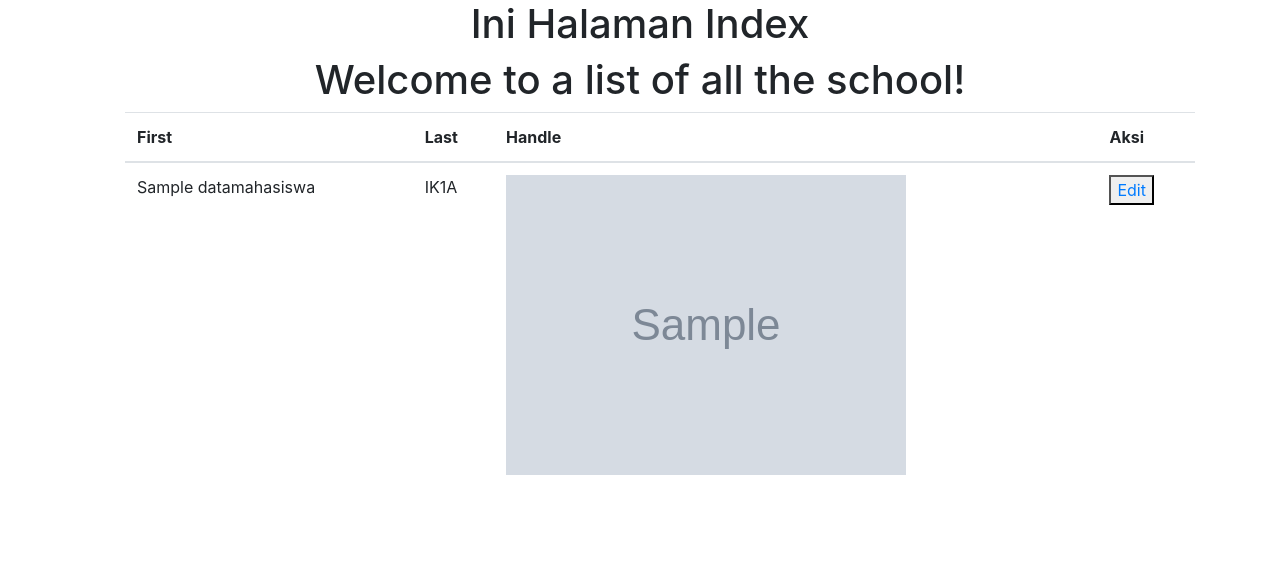
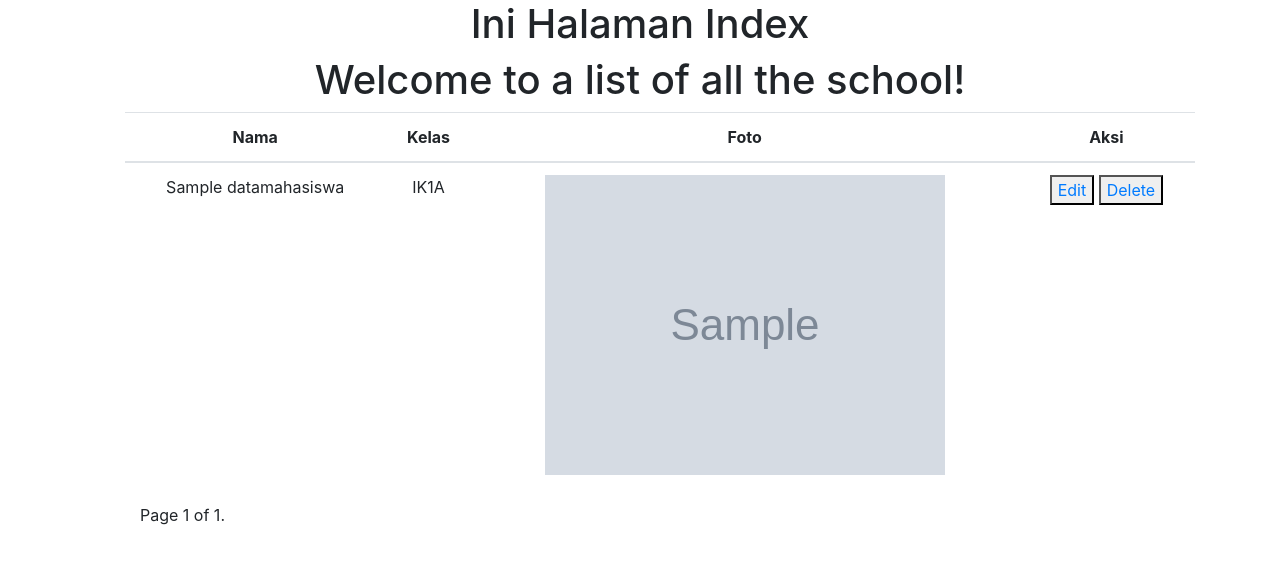
Before and after one commit to satriotol/DJANGO-ANLOS, a Django app: page / in a window 1280 px wide. Shown: the part 56-620 px from the top of the page. Run offline with Django 3.2, Linux system fonts and the light colour scheme; tables that the repository leaves empty hold one stand-in row (values such as "Sample post"); grey boxes marked "Sample" are stand-in pictures; some libraries are stand-ins or nearby versions.

Commit message:
delete fix

```diff
--- a/anlos/urls.py
+++ b/anlos/urls.py
@@ -23,6 +23,8 @@ from django.conf.urls.static import static
 urlpatterns = [
     path('',views.IndexView.as_view(),name='index'),
     path('<int:pk>/',views.DataMahasiswalDetailView.as_view(),name='detail'),
+    path('buat/',views.DataMahasiswaCreateView.as_view(),name='create'),
+    path('delete/<int:pk>/',views.DataMahasiswaDeleteView.as_view(),name="delete"),
     path('admin/', admin.site.urls),
     # path('',views.SchoolListView.as_view(),name='list'),
 ]+ static(settings.MEDIA_URL, document_root=settings.MEDIA_ROOT)
--- a/project/models.py
+++ b/project/models.py
@@ -37,6 +37,8 @@ class DataMahasiswa(models.Model):
     def __str__(self):
         return self.name
 
+    def get_absolute_url(self):
+        return reverse("index", kwargs={"pk": self.pk})
 
 class School(models.Model):
     name = models.CharField(max_length=256)
--- a/project/views.py
+++ b/project/views.py
@@ -6,6 +6,7 @@ from django.views.generic import (View,TemplateView,ListView,DetailView,
 from project import models
 
 class IndexView(ListView):
+    paginate_by = 2
     context_object_name = 'data'
     model = models.DataMahasiswa
     template_name = 'index.html'
@@ -13,6 +14,17 @@ class DataMahasiswalDetailView(DetailView):
     context_object_name = 'datamahasiswa_detail'
     model = models.DataMahasiswa
     template_name = 'detail_mahasiswa.html'
+
+class DataMahasiswaCreateView(CreateView):
+    fields = ('name','kelas','profile_pic')
+    model = models.DataMahasiswa
+    template_name = 'datamahasiswa_form.html'
+
+class DataMahasiswaDeleteView(DeleteView):
+    context_object_name = 'data'
+    model = models.DataMahasiswa
+    template_name = 'datamahasiswa_confirm_delete.html'
+    success_url = reverse_lazy('index')
 
 class SchoolListView(ListView):
     context_object_name = 'schools'
--- a/templates/index.html
+++ b/templates/index.html
@@ -8,24 +8,44 @@
     <ol>
         <table class="table">
             <thead>
-                <tr>
-                    <th scope="col">First</th>
-                    <th scope="col">Last</th>
-                    <th scope="col">Handle</th>
+                <tr class="text-center">
+                    <th scope="col">Nama</th>
+                    <th scope="col">Kelas</th>
+                    <th scope="col">Foto</th>
                     <th scope="col">Aksi</th>
                 </tr>
             </thead>
             {% for data in data %}
             <tbody>
-                <tr>
+                <tr class="text-center">
                     <td>{{data.name}}</td>
                     <td>{{data.kelas}}</td>
                     <td> <img src="{{data.profile_pic.url}}" alt="img"></td>
-                    <td><button><a href="{{data.id}}">Edit</a></button></td>
+                    <td><button><a href="{{data.id}}">Edit</a></button>
+                        <button><a href="{% url 'delete' pk=data.pk %}">Delete</a></button></td>
                 </tr>
             </tbody>
             {% endfor %}
         </table>
+        <div class="container text-center">
+            <div class="pagination text-center">
+                <span class="step-links">
+                    {% if page_obj.has_previous %}
+                    <a href="?page=1">&laquo; first</a>
+                    <a href="?page={{ page_obj.previous_page_number }}">previous</a>
+                    {% endif %}
+
+                    <span class="current">
+                        Page {{ page_obj.number }} of {{ page_obj.paginator.num_pages }}.
+                    </span>
+
+                    {% if page_obj.has_next %}
+                    <a href="?page={{ page_obj.next_page_number }}">next</a>
+                    <a href="?page={{ page_obj.paginator.num_pages }}">last &raquo;</a>
+                    {% endif %}
+                </span>
+            </div>
+        </div>
     </ol>
 </div>
 
```
Also changed, not shown: templates/datamahasiswa_confirm_delete.html (added, +10 -0 lines), templates/datamahasiswa_form.html (added, +8 -0 lines).
